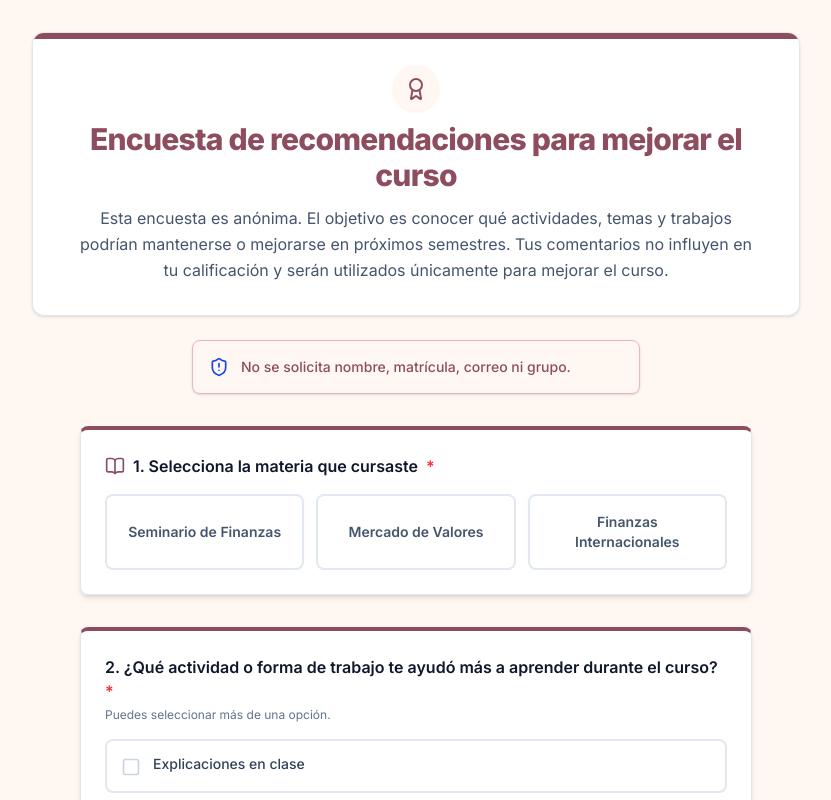
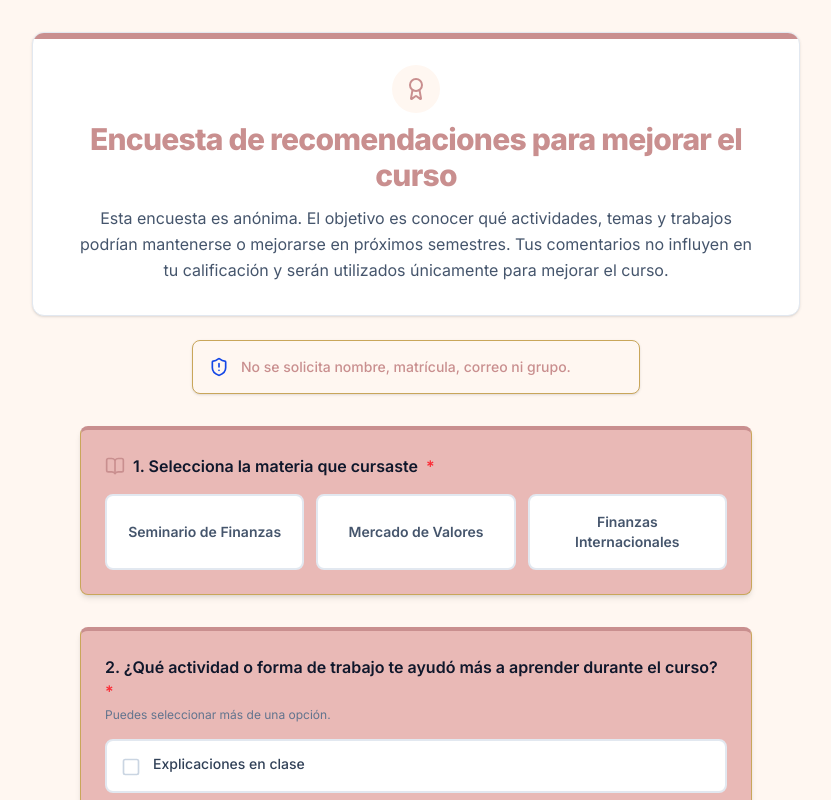
Before and after one commit to tec-2022/encuesta-curso, a Next.js app: page / in a window 1280 px wide. Shown: the top 800 px of the page, without its empty margins (224-1055 px from the left). Built offline with nearby package versions, Linux system fonts and the light colour scheme.

Commit message:
style: map exact custom color palette and update card component background

```diff
--- a/src/app/globals.css
+++ b/src/app/globals.css
@@ -2,7 +2,7 @@
 
 :root {
   --background: #FFF7F1; /* Marfil cálido */
-  --foreground: #2b1c1e; /* Dark chocolate/wine for readable body text */
+  --foreground: #2d1d20; /* Dark chocolate/wine for readable body text */
 }
 
 @theme {
@@ -10,20 +10,27 @@
   --color-foreground: var(--foreground);
   --font-sans: var(--font-sans);
 
-  /* Palette mapping from user's image */
-  --color-blue-50: #FFF7F1;   /* Marfil cálido (Fondo principal) */
-  --color-blue-100: #FDF1F0;
-  --color-blue-200: #E9B9B6;  /* Rosa empolvado (Acentos suaves / Bordes) */
-  --color-blue-300: #D9A5A0;  /* Rose gold suave */
-  --color-blue-500: #C98F8F;  /* Rose gold (Detalles / Botones) */
+  /* Color names matching the spec table */
+  --color-marfil: #FFF7F1;
+  --color-rosa-empolvado: #E9B9B6;
+  --color-rose-gold: #C98F8F;
+  --color-rose-gold-suave: #D9A5A0;
+  --color-champagne-gold: #D8B56D;
+  --color-dorado-suave: #C9A65A;
+  --color-vino: #8E4D5E;
+  --color-taupe: #B98E86;
 
-  /* Wine red shades for strong readability on backgrounds */
-  --color-blue-800: #753b49;  /* Dark Wine hover */
-  --color-blue-900: #8E4D5E;  /* Vino elegante (Títulos fuertes / Botones principales) */
-  --color-blue-950: #5c2f3c;  /* Vino elegante oscuro */
+  /* Redefining Tailwind blue color variables to match the functional mapping */
+  --color-blue-50: #FFF7F1;   /* Fondo principal: Marfil cálido */
+  --color-blue-100: #E9B9B6;  /* Fondos secundarios / tarjetas: Rosa empolvado */
+  --color-blue-200: #C9A65A;  /* Bordes o acentos dorados: Dorado suave */
+  --color-blue-300: #B98E86;  /* Texto secundario / neutrales: Taupe rosado */
+  --color-blue-500: #D8B56D;  /* Detalles premium / íconos: Champagne gold */
 
-  --color-amber-500: #D8B56D; /* Champagne gold (Toques premium) */
-  --color-yellow-500: #D8B56D;
+  /* Buttons and hovers */
+  --color-blue-800: #D9A5A0;  /* Hover / elementos suaves: Rose gold suave */
+  --color-blue-900: #C98F8F;  /* Botones y detalles principales: Rose gold */
+  --color-blue-950: #8E4D5E;  /* Títulos fuertes / botón destacado: Vino elegante */
 }
 
 body {
--- a/src/components/ui/card.tsx
+++ b/src/components/ui/card.tsx
@@ -8,7 +8,7 @@ const Card = React.forwardRef<
   <div
     ref={ref}
     className={cn(
-      "rounded-lg border border-slate-200 bg-white text-slate-950 shadow-sm",
+      "rounded-lg border border-blue-200 bg-blue-100 text-slate-900 shadow-sm",
       className
     )}
     {...props}
@@ -35,7 +35,7 @@ const CardTitle = React.forwardRef<
   <h3
     ref={ref}
     className={cn(
-      "text-xl font-semibold leading-none tracking-tight text-blue-900",
+      "text-xl font-semibold leading-none tracking-tight text-blue-950",
       className
     )}
     {...props}
@@ -49,7 +49,7 @@ const CardDescription = React.forwardRef<
 >(({ className, ...props }, ref) => (
   <p
     ref={ref}
-    className={cn("text-sm text-slate-500", className)}
+    className={cn("text-sm text-blue-300", className)}
     {...props}
   />
 ));
```
